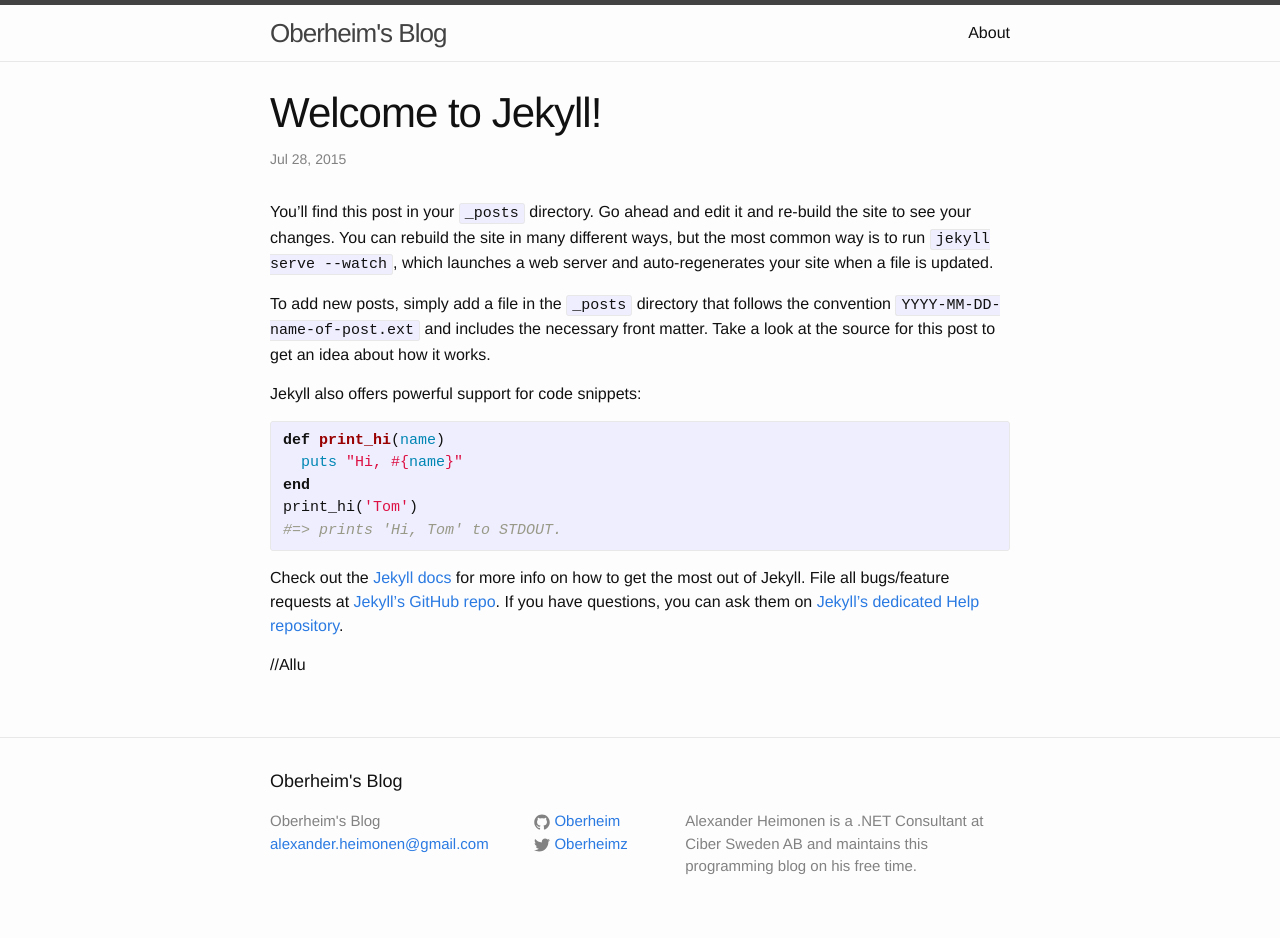
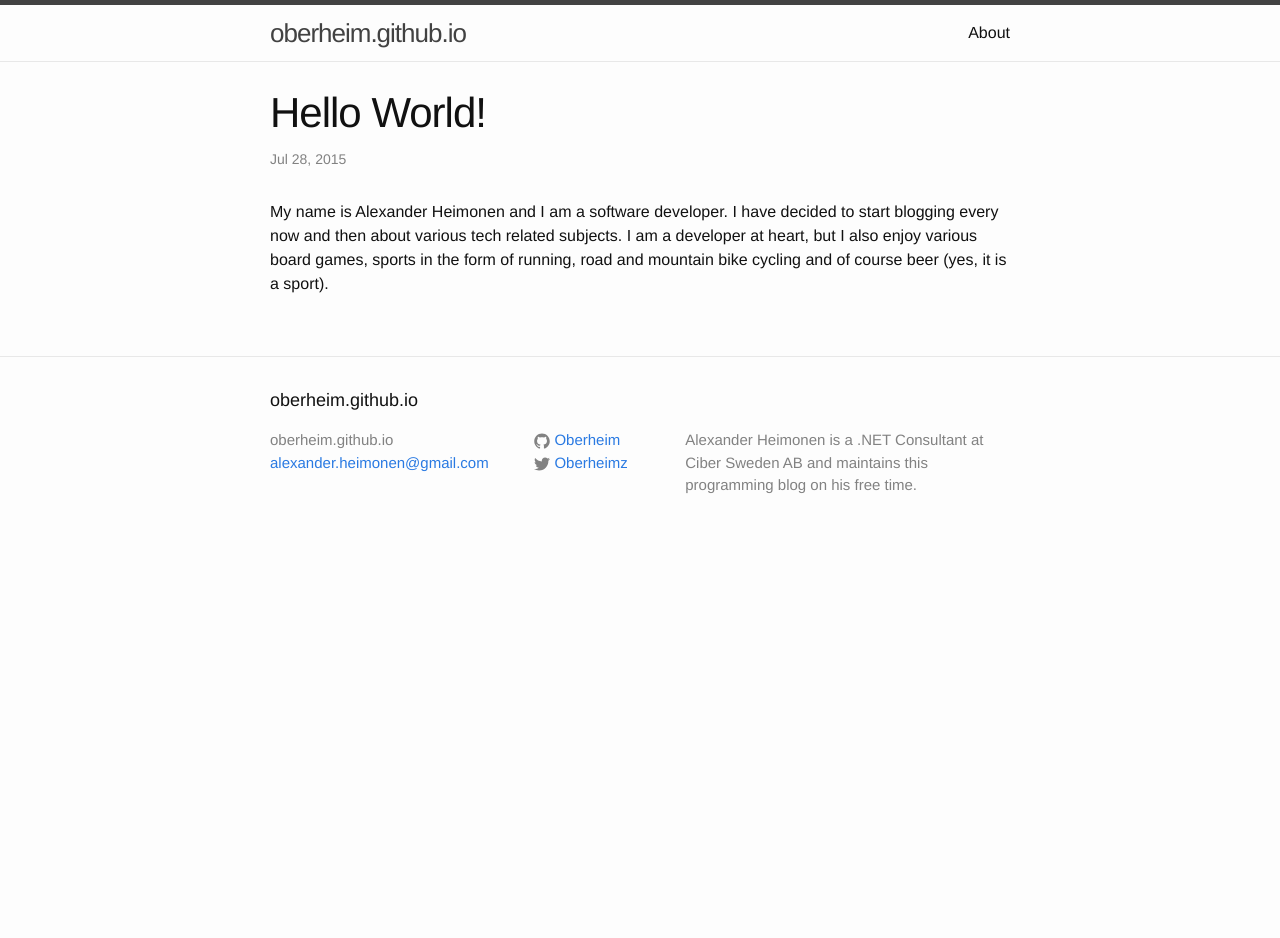
Before and after one commit to Oberheim/Oberheim.github.io, a Jekyll site: the page built from _posts/2015-07-28-welcome-to-jekyll.markdown, in a window 1280 px wide. Built offline with Jekyll 4.4.1, drawn with Linux system fonts in a browser that asks for light colours; after the commit the page ends 900 px from its top, so only the background shows below that.

Commit message:
edited first post

```diff
--- a/_config.yml
+++ b/_config.yml
@@ -1,5 +1,5 @@
 # Site settings
-title: Oberheim's Blog
+title: oberheim.github.io
 email: alexander.heimonen@gmail.com
 description: > # this means to ignore newlines until "baseurl:"
   Alexander Heimonen is a .NET Consultant at Ciber Sweden AB and maintains this programming blog on his free time.
--- a/_posts/2015-07-28-welcome-to-jekyll.markdown
+++ b/_posts/2015-07-28-welcome-to-jekyll.markdown
@@ -1,27 +1,8 @@
 ---
 layout: post
-title:  "Welcome to Jekyll!"
+title:  "Hello World!"
 date:   2015-07-28 16:27:46
-categories: jekyll update
+categories: First post
 ---
-You’ll find this post in your `_posts` directory. Go ahead and edit it and re-build the site to see your changes. You can rebuild the site in many different ways, but the most common way is to run `jekyll serve --watch`, which launches a web server and auto-regenerates your site when a file is updated.
 
-To add new posts, simply add a file in the `_posts` directory that follows the convention `YYYY-MM-DD-name-of-post.ext` and includes the necessary front matter. Take a look at the source for this post to get an idea about how it works.
-
-Jekyll also offers powerful support for code snippets:
-
-{% highlight ruby %}
-def print_hi(name)
-  puts "Hi, #{name}"
-end
-print_hi('Tom')
-#=> prints 'Hi, Tom' to STDOUT.
-{% endhighlight %}
-
-Check out the [Jekyll docs][jekyll] for more info on how to get the most out of Jekyll. File all bugs/feature requests at [Jekyll’s GitHub repo][jekyll-gh]. If you have questions, you can ask them on [Jekyll’s dedicated Help repository][jekyll-help].
-
-[jekyll]:      http://jekyllrb.com
-[jekyll-gh]:   https://github.com/jekyll/jekyll
-[jekyll-help]: https://github.com/jekyll/jekyll-help
-
-//Allu
+My name is Alexander Heimonen and I am a software developer. I have decided to start blogging every now and then about various tech related subjects. I am a developer at heart, but I also enjoy various board games, sports in the form of running, road and mountain bike cycling and of course beer (yes, it is a sport).
```
Also changed, not shown: 1 other file.
